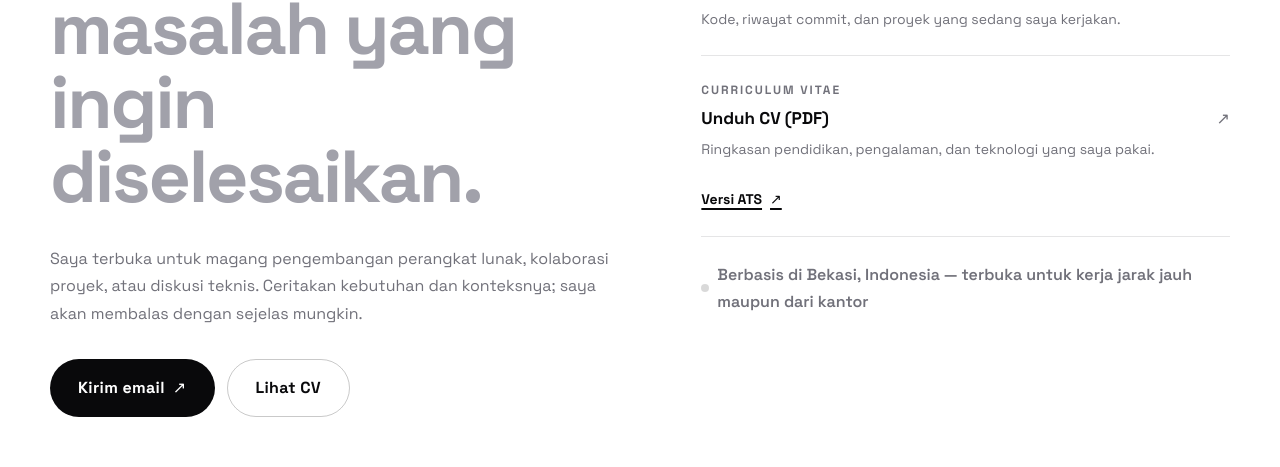
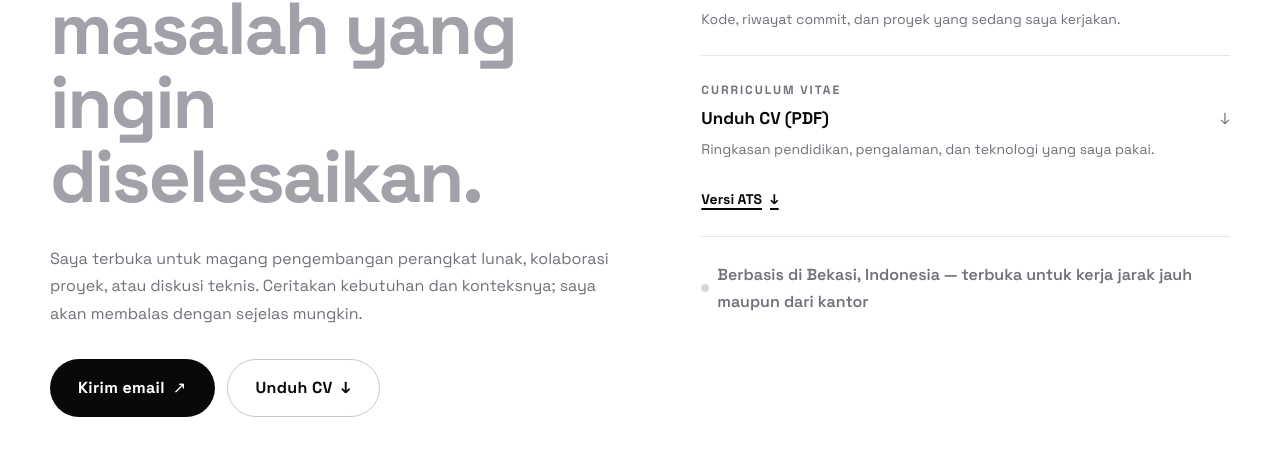
Before and after one commit to kusunoki778/portofolio-v2, a Vue app: page /contact in a window 1280 px wide. Shown: the part 350-817 px from the top of the page. Built offline with nearby package versions, Linux system fonts and the light colour scheme; no server answers.

Commit message:
Make CV links download the PDF instead of opening an in-app viewer

```diff
--- a/src/components/BaseButton.vue
+++ b/src/components/BaseButton.vue
@@ -4,6 +4,7 @@ import { computed } from 'vue'
 const props = defineProps({
   to: { type: [String, Object], default: null },
   href: { type: String, default: null },
+  download: { type: [String, Boolean], default: null },
   variant: { type: String, default: 'solid' }, // solid | outline | ghost
   size: { type: String, default: 'md' }, // md | lg
 })
@@ -30,7 +31,13 @@ const classes = computed(() => [base, variants[props.variant] ?? variants.solid,
 </script>
 
 <template>
-  <component :is="tag" :to="to || undefined" :href="href || undefined" :class="classes">
+  <component
+    :is="tag"
+    :to="to || undefined"
+    :href="href || undefined"
+    :download="download ?? undefined"
+    :class="classes"
+  >
     <slot />
   </component>
 </template>
--- a/src/components/SiteFooter.vue
+++ b/src/components/SiteFooter.vue
@@ -13,7 +13,12 @@ const year = new Date().getFullYear()
         <span aria-hidden="true" class="text-[var(--text-faint)]">·</span>
         <a href="https://github.com/kusunoki778" target="_blank" rel="noreferrer" class="transition hover:text-[var(--text-primary)]">GitHub</a>
         <span aria-hidden="true" class="text-[var(--text-faint)]">·</span>
-        <a href="/assets/Muhamad_Fadhlurrahman_CV.pdf" class="transition hover:text-[var(--text-primary)]">CV</a>
+        <a
+          href="/assets/Muhamad_Fadhlurrahman_CV.pdf"
+          download="Muhamad_Fadhlurrahman_CV.pdf"
+          class="transition hover:text-[var(--text-primary)]"
+          >CV</a
+        >
         <span aria-hidden="true" class="text-[var(--text-faint)]">·</span>
         <span>Bekasi, Indonesia</span>
       </span>
--- a/src/pages/About.vue
+++ b/src/pages/About.vue
@@ -64,7 +64,13 @@ const principles = [
             <li class="flex gap-3"><span aria-hidden="true" class="text-[var(--text-primary)]">→</span>Mencari magang pengembangan perangkat lunak atau pengembang web.</li>
             <li class="flex gap-3"><span aria-hidden="true" class="text-[var(--text-primary)]">→</span>Memperdalam pengujian, struktur data, dan penerapan aplikasi.</li>
           </ul>
-          <BaseButton href="/assets/Muhamad_Fadhlurrahman_CV.pdf" class="mt-6">Unduh CV <span aria-hidden="true">↗</span></BaseButton>
+          <BaseButton
+            href="/assets/Muhamad_Fadhlurrahman_CV.pdf"
+            download="Muhamad_Fadhlurrahman_CV.pdf"
+            class="mt-6"
+          >
+            Unduh CV <span aria-hidden="true">↓</span>
+          </BaseButton>
         </div>
       </div>
     </section>
--- a/src/pages/Contact.vue
+++ b/src/pages/Contact.vue
@@ -20,7 +20,12 @@ const links = [
     label: 'Curriculum Vitae',
     value: 'Unduh CV (PDF)',
     href: '/assets/Muhamad_Fadhlurrahman_CV.pdf',
-    secondary: { label: 'Versi ATS', href: '/assets/Muhamad_Fadhlurrahman_ATS_CV.pdf' },
+    download: 'Muhamad_Fadhlurrahman_CV.pdf',
+    secondary: {
+      label: 'Versi ATS',
+      href: '/assets/Muhamad_Fadhlurrahman_ATS_CV.pdf',
+      download: 'Muhamad_Fadhlurrahman_ATS_CV.pdf',
+    },
     note: 'Ringkasan pendidikan, pengalaman, dan teknologi yang saya pakai.',
   },
 ]
@@ -41,7 +46,14 @@ const links = [
           </p>
           <div class="mt-8 flex flex-wrap gap-3">
             <BaseButton href="mailto:mfadhlurrahman361@gmail.com" size="lg">Kirim email <span aria-hidden="true">↗</span></BaseButton>
-            <BaseButton href="/assets/Muhamad_Fadhlurrahman_CV.pdf" variant="outline" size="lg">Lihat CV</BaseButton>
+            <BaseButton
+              href="/assets/Muhamad_Fadhlurrahman_CV.pdf"
+              download="Muhamad_Fadhlurrahman_CV.pdf"
+              variant="outline"
+              size="lg"
+            >
+              Unduh CV <span aria-hidden="true">↓</span>
+            </BaseButton>
           </div>
         </div>
 
@@ -50,6 +62,7 @@ const links = [
             <li v-for="link in links" :key="link.label" class="border-b border-[var(--line)]">
               <a
                 :href="link.href"
+                :download="link.download"
                 :target="link.href.startsWith('http') ? '_blank' : undefined"
                 :rel="link.href.startsWith('http') ? 'noreferrer' : undefined"
                 class="group grid gap-1 py-6 transition hover:opacity-80"
@@ -57,17 +70,16 @@ const links = [
                 <span class="text-[0.75rem] font-bold uppercase tracking-[0.16em] text-[var(--text-muted)]">{{ link.label }}</span>
                 <span class="flex items-center justify-between gap-4">
                   <strong class="break-all text-[1.0625rem] font-bold text-[var(--text-primary)]">{{ link.value }}</strong>
-                  <span aria-hidden="true" class="text-[var(--text-muted)] transition group-hover:translate-x-1">↗</span>
+                  <span aria-hidden="true" class="text-[var(--text-muted)] transition group-hover:translate-x-1">{{ link.download ? '↓' : '↗' }}</span>
                 </span>
                 <span class="text-[0.875rem] leading-6 text-[var(--text-muted)]">{{ link.note }}</span>
               </a>
               <a
                 v-if="link.secondary"
                 :href="link.secondary.href"
-                target="_blank"
-                rel="noreferrer"
+                :download="link.secondary.download"
                 class="-mt-2 mb-6 inline-flex items-center gap-2 text-[0.875rem] font-bold text-[var(--text-primary)] underline decoration-2 underline-offset-4"
-                >{{ link.secondary.label }} <span aria-hidden="true">↗</span></a
+                >{{ link.secondary.label }} <span aria-hidden="true">↓</span></a
               >
             </li>
           </ul>
--- a/src/pages/Home.vue
+++ b/src/pages/Home.vue
@@ -94,9 +94,9 @@ const stats = [
           </p>
 
           <div class="mt-8 flex flex-wrap gap-3">
-            <BaseButton href="/assets/Muhamad_Fadhlurrahman_CV.pdf" size="lg">
-              LIHAT CV
-              <span aria-hidden="true">→</span>
+            <BaseButton href="/assets/Muhamad_Fadhlurrahman_CV.pdf" download="Muhamad_Fadhlurrahman_CV.pdf" size="lg">
+              UNDUH CV
+              <span aria-hidden="true">↓</span>
             </BaseButton>
             <BaseButton to="/projects" variant="outline" size="lg">
               LIHAT PROYEK
```
